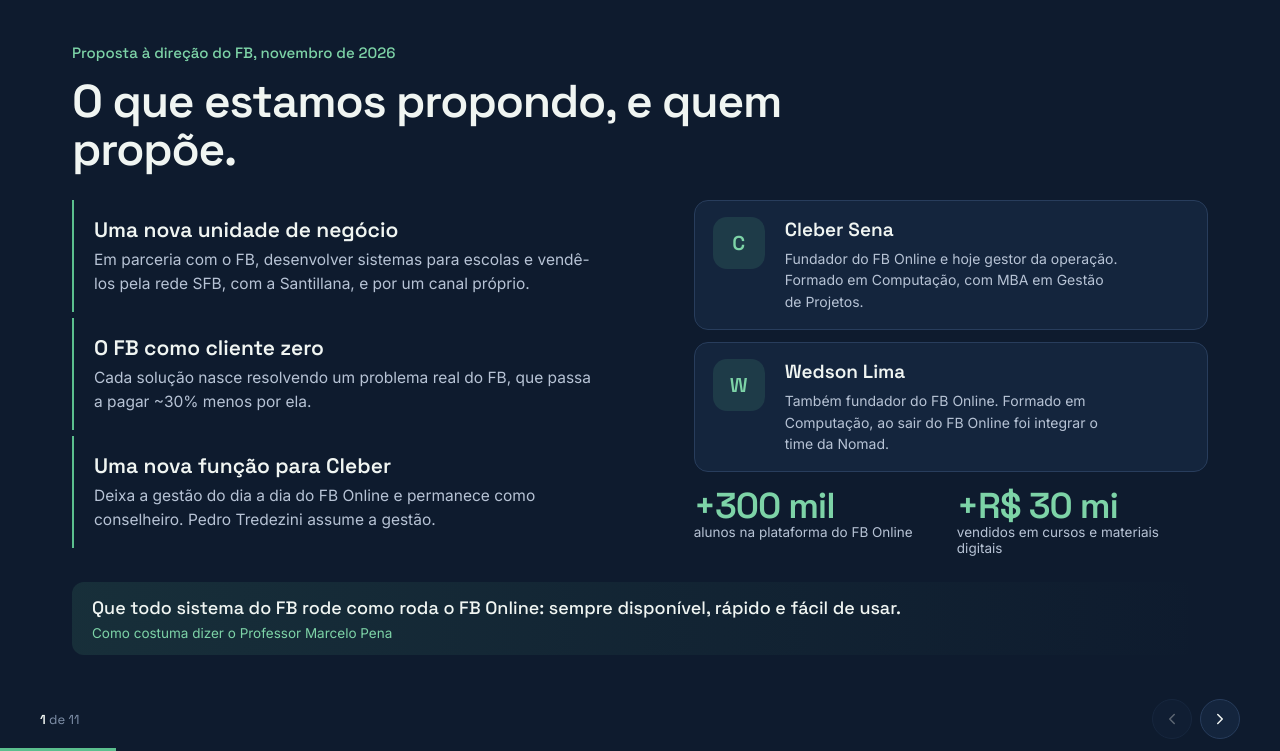
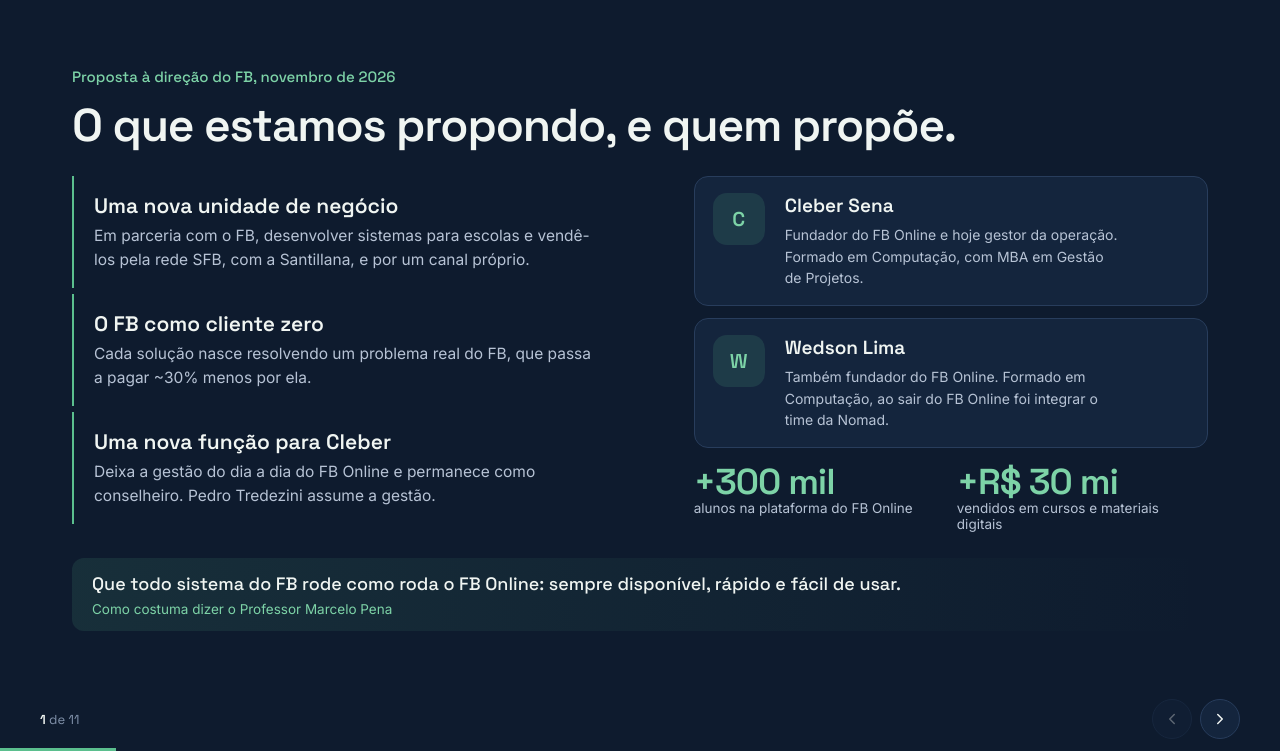
Before and after one commit to clebersenab/fbonlinesede, a plain HTML site: page fb_tecnologia.html in a window 1280 px wide. Shown: the part 49-800 px from the top of the page. Drawn offline with Linux system fonts and the light colour scheme.

Commit message:
Títulos em uma linha e ajuste automático à altura da tela
Co-Authored-By: Claude Opus 5.5 <noreply@anthropic.com>
Claude-Session: https://claude.ai/code/session_01NF89xwj7K71vH9vVBotYGb

```diff
--- a/fb_tecnologia.html
+++ b/fb_tecnologia.html
@@ -75,7 +75,7 @@ button{font:inherit}
 
 /* ---------- type ---------- */
 .lbl{font-family:var(--hd);font-size:15px;font-weight:500;color:var(--g2);margin-bottom:16px}
-h2{font-size:54px;font-weight:600;line-height:1.04;letter-spacing:-.025em;max-width:28ch;margin-bottom:20px}
+h2{font-size:54px;font-weight:600;line-height:1.04;letter-spacing:-.025em;max-width:none;text-wrap:pretty;margin-bottom:20px}
 .lead{font-size:18px;line-height:1.6;color:var(--tx2);max-width:70ch}
 .lead b{color:var(--tx);font-weight:600}
 .note{font-size:13px;color:var(--mut);margin-top:20px;max-width:72ch}
@@ -264,7 +264,7 @@ h2{font-size:54px;font-weight:600;line-height:1.04;letter-spacing:-.025em;max-wi
 
 /* ===== por que não só internamente ===== */
 .qt{margin:6px 0 0;max-width:920px}
-.qt p{font-family:var(--hd);font-weight:600;font-size:clamp(28px,3vw,42px);line-height:1.15;letter-spacing:-.02em}
+.qt p{text-wrap:balance;font-family:var(--hd);font-weight:600;font-size:clamp(28px,3vw,42px);line-height:1.15;letter-spacing:-.02em}
 .qt cite{display:block;margin-top:12px;font-style:normal;font-size:15px;color:var(--g2)}
 .why{display:grid;grid-template-columns:1.15fr 1fr;gap:56px;margin-top:34px;border-top:1px solid var(--rule);padding-top:26px}
 .wc h3{font-family:var(--hd);font-size:20px;font-weight:600;margin-bottom:8px}
@@ -657,10 +657,11 @@ h2{font-size:54px;font-weight:600;line-height:1.04;letter-spacing:-.025em;max-wi
 </section>
 
 <section class="slide" aria-label="Por que o FB sai na frente">
-  <div class="wrap split" style="align-items:center">
+  <div class="wrap">
+    <p class="lbl in">Por que o FB sai na frente</p>
+    <h2 class="in d1">O FB já é o melhor cliente zero possível.</h2>
+    <div class="split" style="align-items:center;margin-top:8px">
     <div>
-      <p class="lbl in">Por que o FB sai na frente</p>
-      <h2 class="in d1">O FB já é o melhor cliente zero possível.</h2>
       <p class="lead in d1">Gasta R$ 3 milhões por ano em sistemas de mercado, vendidos como pacotes completos dos quais usa só uma parte. A nova unidade começa com um cliente real, e o FB passa a pagar ~30% menos pelo que usa.</p>
       <div class="scn in d2">
         <div class="num g" data-count="450" data-prefix="~R$ " data-suffix=" mil">~R$ 450 mil</div>
@@ -678,6 +679,7 @@ h2{font-size:54px;font-weight:600;line-height:1.04;letter-spacing:-.025em;max-wi
         </div>
         <p class="wn">Cada quadrado representa R$ 100 mil.</p>
     </div>
+  </div>
   </div>
 </section>
 
@@ -867,6 +869,20 @@ document.querySelectorAll('.sh-c,.pc,.hc-b,.bu-mid,.stp .blk,.pp,.nd,.cn4,.chn,.
   el.classList.add('hc');const g=document.createElement('span');g.className='glow';g.setAttribute('aria-hidden','true');el.prepend(g);
   el.addEventListener('pointermove',e=>{const r=el.getBoundingClientRect();el.style.setProperty('--mx',(e.clientX-r.left)+'px');el.style.setProperty('--my',(e.clientY-r.top)+'px')});
 });
+
+function fitH(){document.querySelectorAll('.slide h2').forEach(h=>{h.style.fontSize='';h.style.textWrap='';
+  const lh=()=>parseFloat(getComputedStyle(h).lineHeight);let f=parseFloat(getComputedStyle(h).fontSize);
+  const one=()=>h.getBoundingClientRect().height<lh()*1.5*(h.getBoundingClientRect().height/h.offsetHeight||1);
+  const vis=h.closest('.slide');const was=vis.style.visibility;vis.style.visibility='visible';
+  while(!one()&&f>38){f-=1;h.style.fontSize=f+'px'}
+  if(!one()){h.style.fontSize='';h.style.textWrap='balance'}
+  vis.style.visibility=was})}
+function fitS(){const desk=matchMedia('(min-width:961px)').matches;S.forEach(sl=>{const w=sl.querySelector('.wrap');w.style.zoom='';if(!desk)return;
+  const cs=getComputedStyle(sl),avail=sl.clientHeight-parseFloat(cs.paddingTop)-parseFloat(cs.paddingBottom);
+  const base=parseFloat(getComputedStyle(w).zoom)||1,h=w.getBoundingClientRect().height;
+  if(h>avail)w.style.zoom=(base*avail/h*0.98).toFixed(3)})}
+function fitAll(){fitH();fitS()}
+fitAll();addEventListener('resize',fitAll);if(document.fonts)document.fonts.ready.then(fitAll);
 ui();
 addEventListener('hashchange',()=>{const k=parseInt(location.hash.slice(1),10);if(k>=1&&k<=T&&k-1!==c)go(k-1)});
 })();
```
